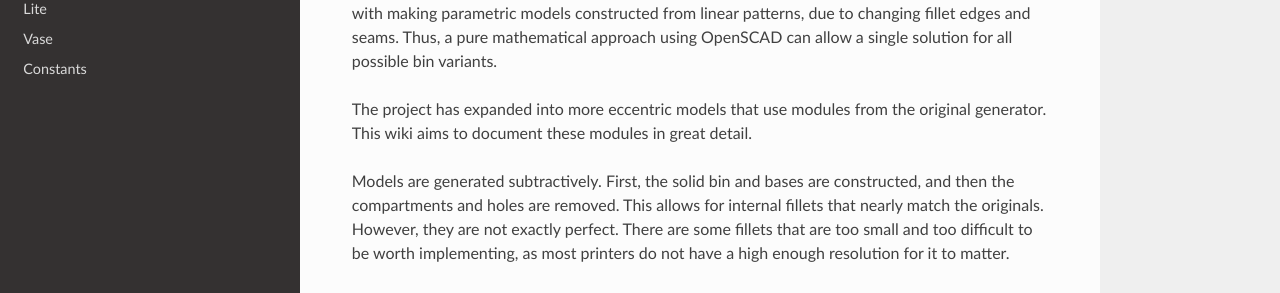
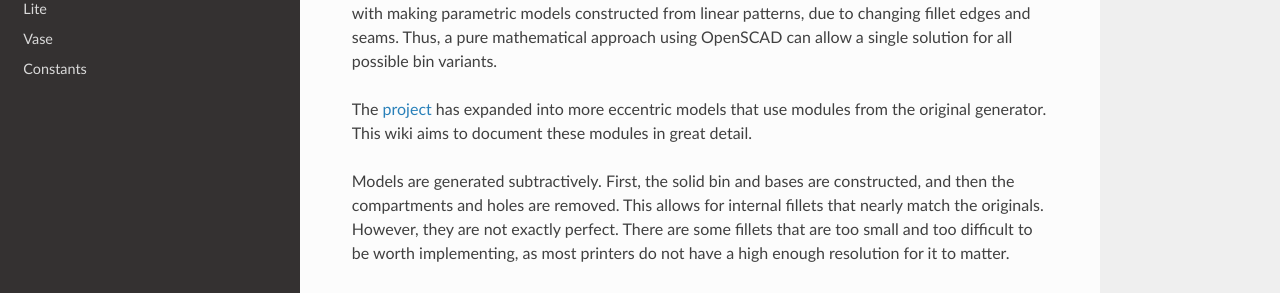
Before and after one commit to kennetek/gridfinity-rebuilt-openscad, an MkDocs documentation site: the page built from docs/index.md, in a window 1280 px wide and 1310 px high. Shown: the part 201-494 px from the top of the window. Built offline with MkDocs 1.6.1, drawn with Linux system fonts in a browser that asks for light colours; nearby versions of some CDN libraries; part of the change alters nothing that is shown.

```diff
--- a/docs/index.md
+++ b/docs/index.md
@@ -1,7 +1,7 @@
 ## Introduction
 Gridfinity rebuilt aims to remake the brilliant Gridfinity project from [Zack Freedman](https://www.youtube.com/c/ZackFreedman/about) in a more robust and open-source way than the original Fusion 360 files. Many major CAD suites struggle with making parametric models constructed from linear patterns, due to changing fillet edges and seams. Thus, a pure mathematical approach using OpenSCAD can allow a single solution for all possible bin variants.
 
-The project has expanded into more eccentric models that use modules from the original generator. This wiki aims to document these modules in great detail.
+The [project](https://github.com/kennetek/gridfinity-rebuilt-openscad/) has expanded into more eccentric models that use modules from the original generator. This wiki aims to document these modules in great detail.
 
 Models are generated subtractively. First, the solid bin and bases are constructed, and then the compartments and holes are removed. This allows for internal fillets that nearly match the originals. However, they are not exactly perfect. There are some fillets that are too small and too difficult to be worth implementing, as most printers do not have a high enough resolution for it to matter.
 
```
